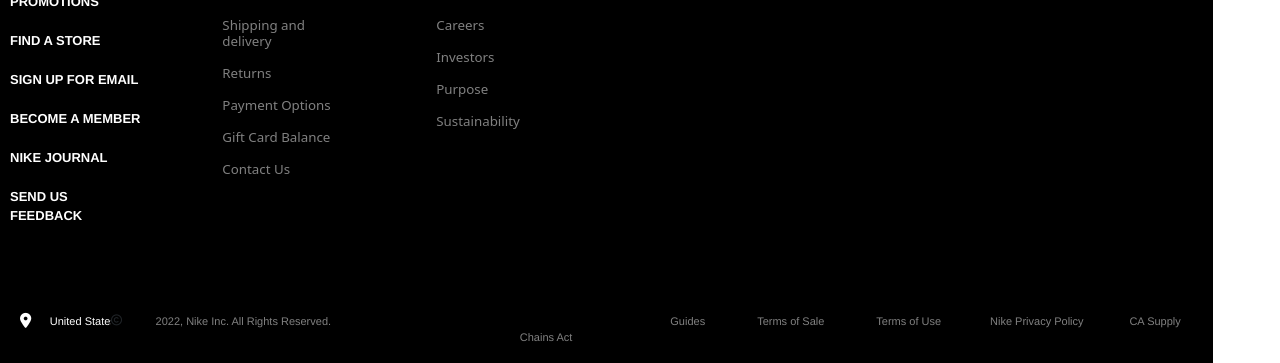
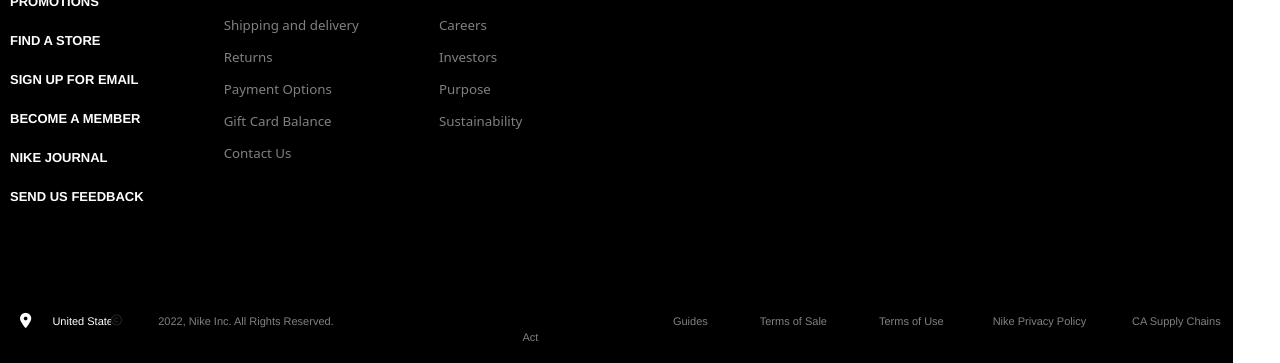
Before and after one commit to Similoluwa-06/nike, a plain HTML site: page nike.html in a window 1280 px wide. Shown: the part 4318-4681 px from the top of the page. Drawn offline with Linux system fonts and the light colour scheme.

Commit message:
add footer width

```diff
--- a/CSS/styles4.css
+++ b/CSS/styles4.css
@@ -440,7 +440,7 @@ input{
 }
 #nike014{
   background-color: black;
-  width: 1213px;
+  width: 1233px;
   margin-left: -90px;
   height: 450px;
   display: flex;
```
